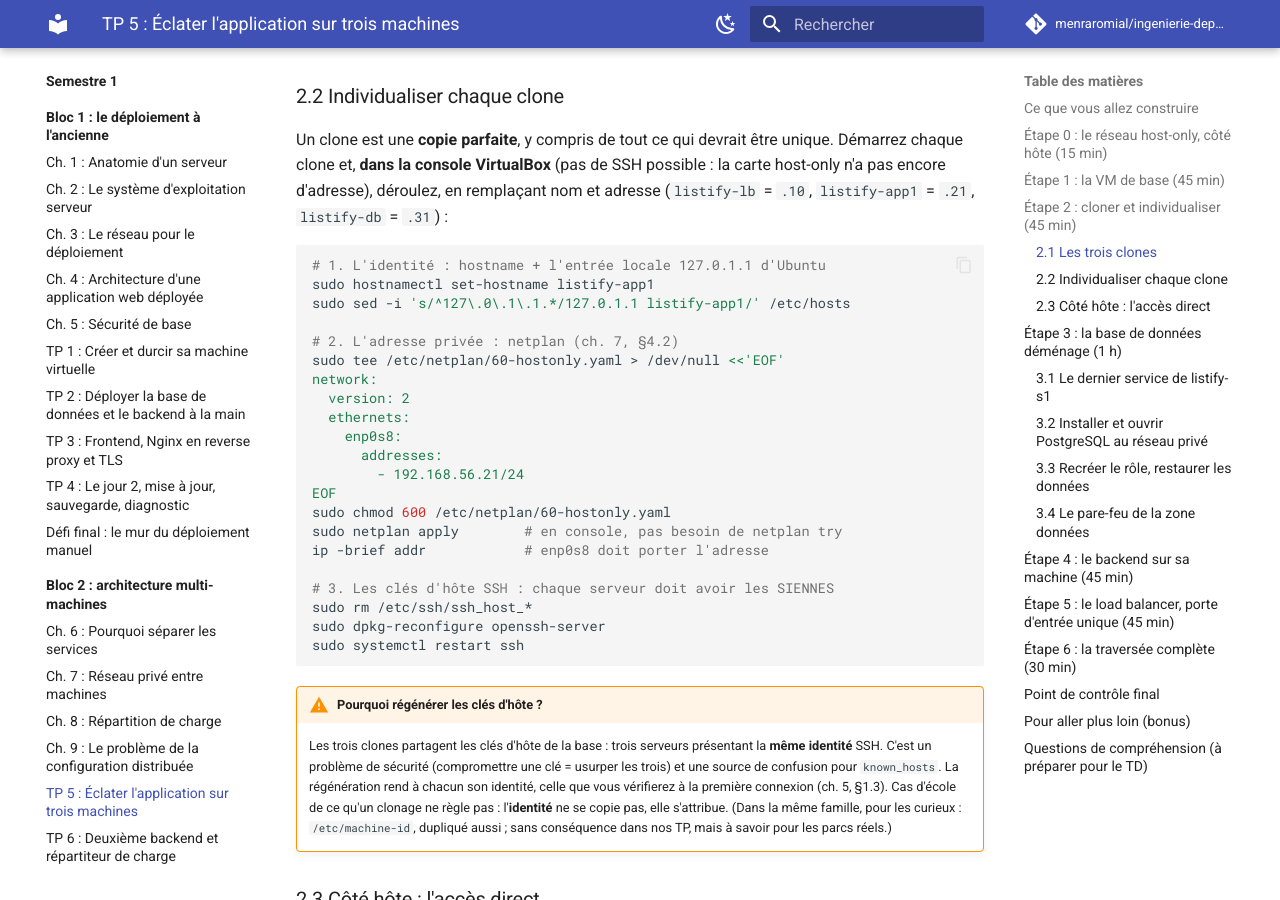
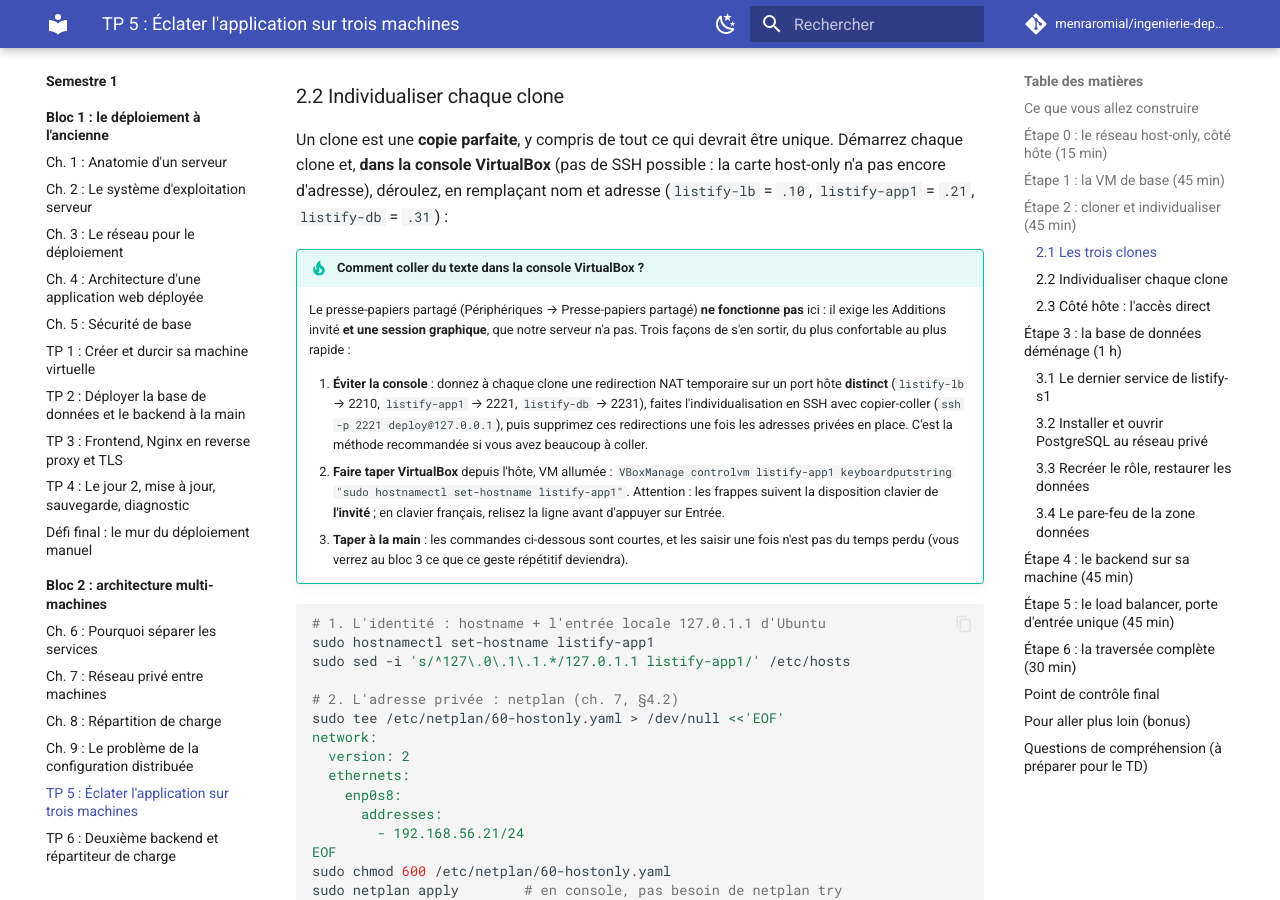
Before and after one commit to menraromial/ingenierie-deploiement, an MkDocs documentation site: the page built from docs/semestre1/bloc2/tp/tp5-eclater-application.md, in a window 1280 px wide and 900 px high, scrolled down 3732 px. Built offline with MkDocs 1.6.1 and Material for MkDocs 9.7.7, drawn with Linux system fonts in a browser that asks for light colours; comment, search, counter and statistics services are not loaded.

Commit message:
TP5 : astuce pour coller du texte dans la console VirtualBox (pas de presse-papiers sans session graphique)

````diff
--- a/docs/semestre1/bloc2/tp/tp5-eclater-application.md
+++ b/docs/semestre1/bloc2/tp/tp5-eclater-application.md
@@ -112,6 +112,13 @@ Pour chaque nom (`listify-lb`, `listify-app1`, `listify-db`) : clic droit sur `l
 ### 2.2 Individualiser chaque clone
 
 Un clone est une **copie parfaite**, y compris de tout ce qui devrait être unique. Démarrez chaque clone et, **dans la console VirtualBox** (pas de SSH possible : la carte host-only n'a pas encore d'adresse), déroulez, en remplaçant nom et adresse (`listify-lb` = `.10`, `listify-app1` = `.21`, `listify-db` = `.31`) :
+
+!!! tip "Comment coller du texte dans la console VirtualBox ?"
+    Le presse-papiers partagé (Périphériques → Presse-papiers partagé) **ne fonctionne pas** ici : il exige les Additions invité **et une session graphique**, que notre serveur n'a pas. Trois façons de s'en sortir, du plus confortable au plus rapide :
+
+    1. **Éviter la console** : donnez à chaque clone une redirection NAT temporaire sur un port hôte **distinct** (`listify-lb` → 2210, `listify-app1` → 2221, `listify-db` → 2231), faites l'individualisation en SSH avec copier-coller (`ssh -p 2221 deploy@127.0.0.1`), puis supprimez ces redirections une fois les adresses privées en place. C'est la méthode recommandée si vous avez beaucoup à coller.
+    2. **Faire taper VirtualBox** depuis l'hôte, VM allumée : `VBoxManage controlvm listify-app1 keyboardputstring "sudo hostnamectl set-hostname listify-app1"`. Attention : les frappes suivent la disposition clavier de **l'invité** ; en clavier français, relisez la ligne avant d'appuyer sur Entrée.
+    3. **Taper à la main** : les commandes ci-dessous sont courtes, et les saisir une fois n'est pas du temps perdu (vous verrez au bloc 3 ce que ce geste répétitif deviendra).
 
 ```bash
 # 1. L'identité : hostname + l'entrée locale 127.0.1.1 d'Ubuntu
````
